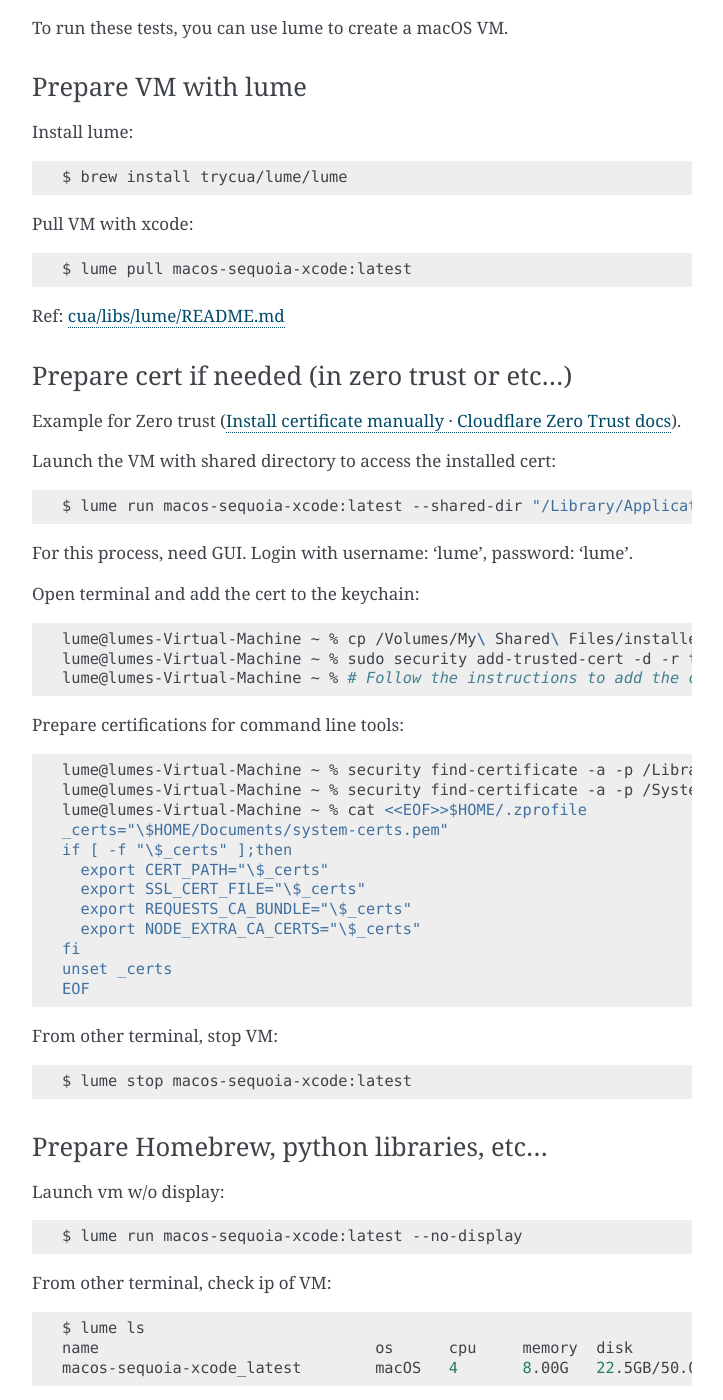
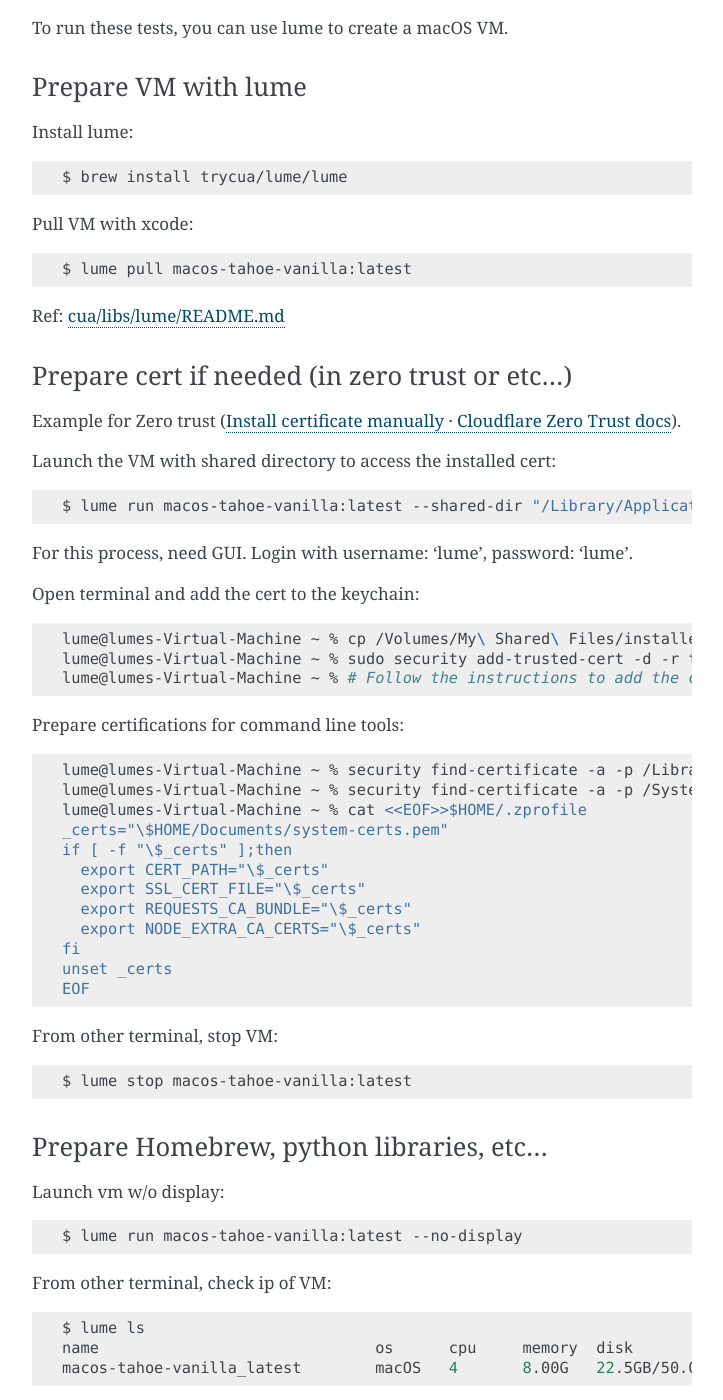
Before and after one commit to rcmdnk/homebrew-file, a Sphinx documentation site: the page built from docs/development.rst, in a window 1280 px wide and 1400 px high, scrolled down 1156 px. Shown: the whole window, without its empty margins (388-1111 px from the left). Built offline with Sphinx 7.4.7, drawn with Linux system fonts in a browser that asks for light colours; some of the changed text lies outside the part shown.

Commit message:
docs: update VM images in development docs from sequoia-xcode to tahoe-vanilla

```diff
--- a/docs/development.rst
+++ b/docs/development.rst
@@ -60,7 +60,7 @@
 
 Pull VM with xcode::
 
-    $ lume pull macos-sequoia-xcode:latest
+    $ lume pull macos-tahoe-vanilla:latest
 
 Ref: `cua/libs/lume/README.md <https://github.com/trycua/cua/blob/main/libs/lume/README.md>`_
 
@@ -71,7 +71,7 @@
 
 Launch the VM with shared directory to access the installed cert::
 
-    $ lume run macos-sequoia-xcode:latest --shared-dir "/Library/Application Support/Cloudflare:ro"
+    $ lume run macos-tahoe-vanilla:latest --shared-dir "/Library/Application Support/Cloudflare:ro"
 
 
 For this process, need GUI.
@@ -101,20 +101,20 @@
 
 From other terminal, stop VM::
 
-    $ lume stop macos-sequoia-xcode:latest
+    $ lume stop macos-tahoe-vanilla:latest
 
 Prepare Homebrew, python libraries, etc...
 ^^^^^^^^^^^^^^^^^^^^^^^^^^^^^^^^^^^^^^^^^^
 
 Launch vm w/o display::
 
-    $ lume run macos-sequoia-xcode:latest --no-display
+    $ lume run macos-tahoe-vanilla:latest --no-display
 
 From other terminal, check ip of VM::
 
     $ lume ls
     name                              os      cpu     memory  disk            display     status          storage         ip              vnc
-    macos-sequoia-xcode_latest        macOS   4       8.00G   22.5GB/50.0GB   1024x768    running         default         192.168.64.2    vnc://:clear-banana-blue-river@127.0.0.1:56109
+    macos-tahoe-vanilla_latest        macOS   4       8.00G   22.5GB/50.0GB   1024x768    running         default         192.168.64.2    vnc://:clear-banana-blue-river@127.0.0.1:56109
 
 Login to VM::
 
@@ -148,7 +148,7 @@
 Exit and stop VM::
 
     lume@lumes-Virtual-Machine ~ % exit
-    $ lume stop macos-sequoia-xcode:latest
+    $ lume stop macos-tahoe-vanilla:latest
 
 
 Run test in VM
@@ -157,7 +157,7 @@
 Launch the VM with shared directory to access the repo::
 
     $ cd <path to repo>
-    $ lume run macos-sequoia-xcode:latest --no-display --shared-dir "$PWD:ro"
+    $ lume run macos-tahoe-vanilla:latest --no-display --shared-dir "$PWD:ro"
 
 
 From other terminal, login to VM::
```
